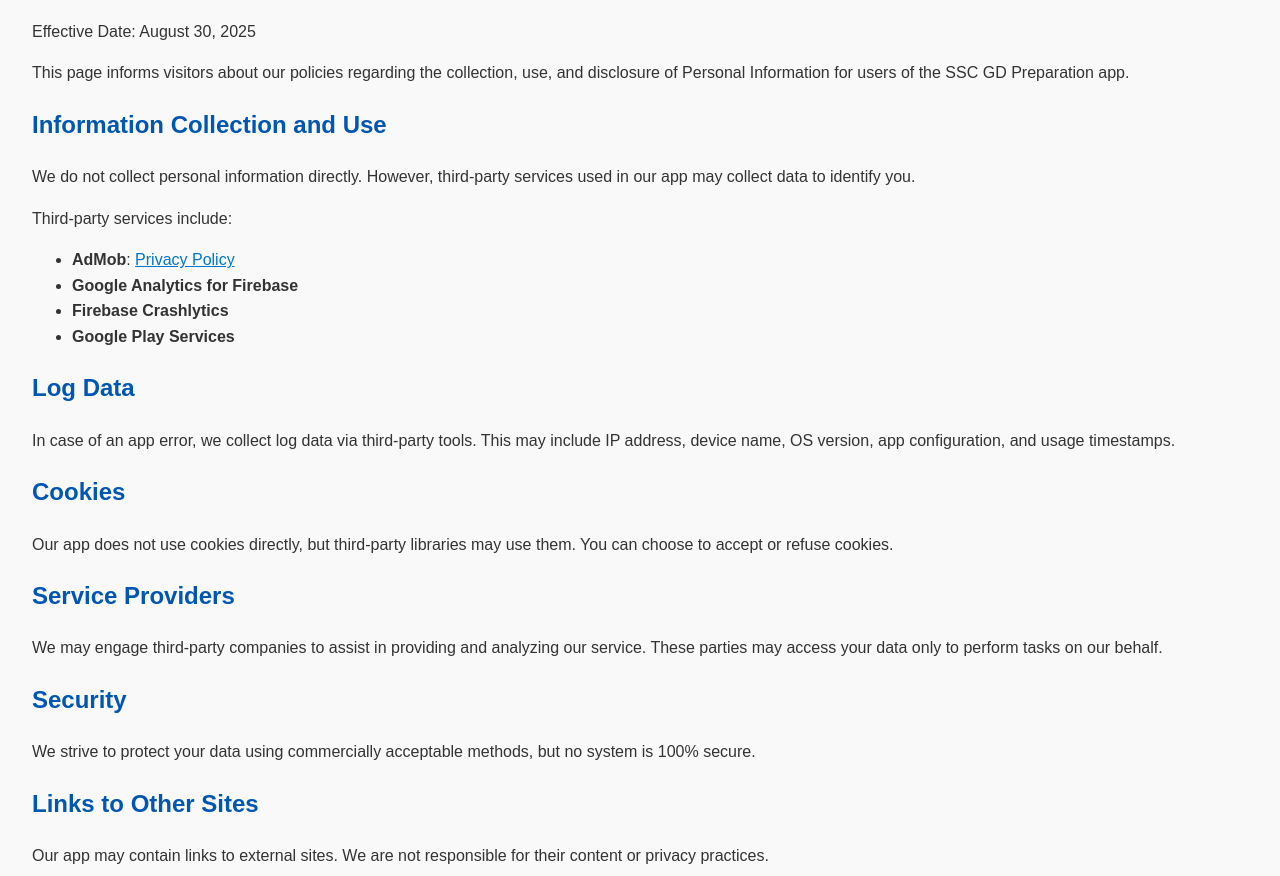
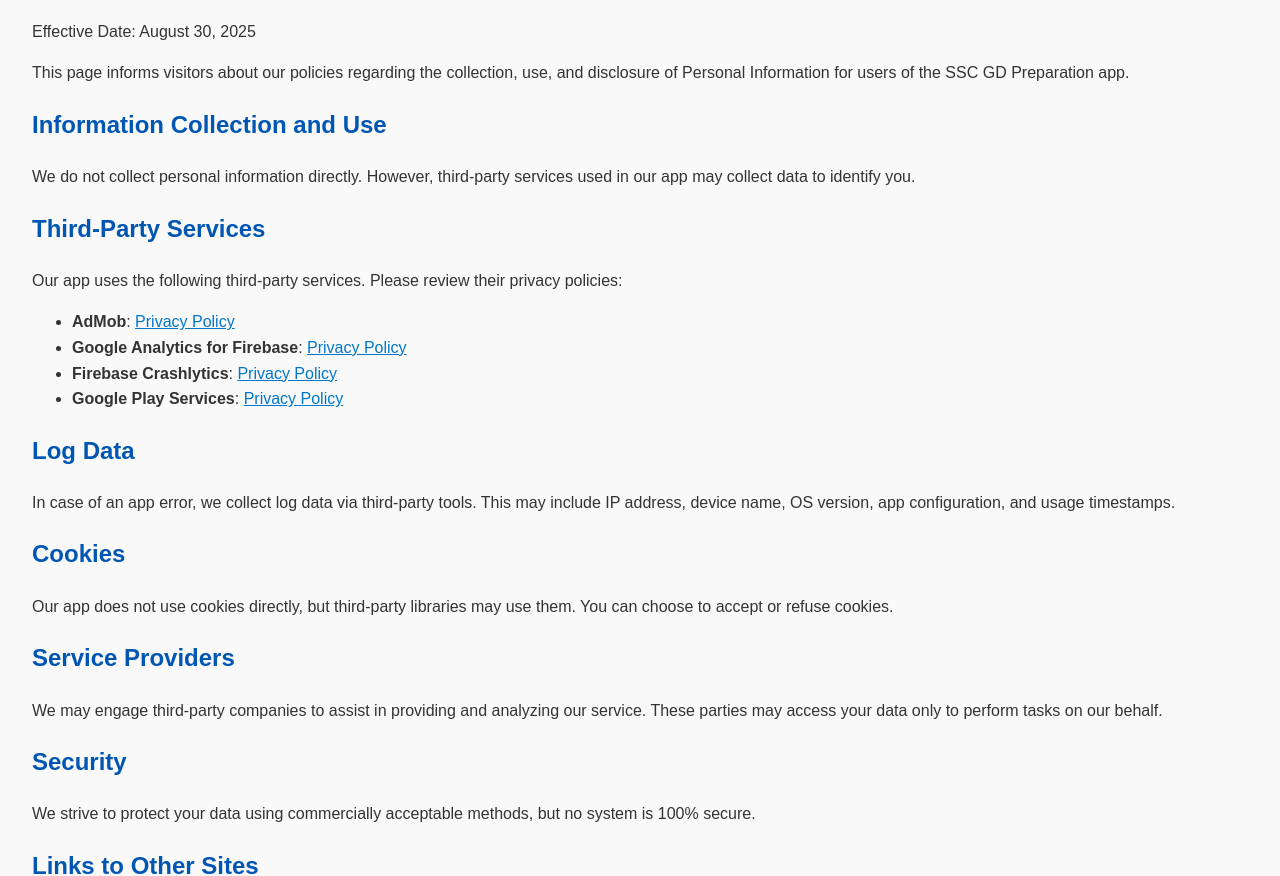
Before and after one commit to sayantikamobileapps/Privacy_Policy, a plain HTML site: page index.html in a window 1280 px wide. Shown: the part 86-962 px from the top of the page. Drawn offline with Linux system fonts and the light colour scheme.

Commit message:
Revise privacy policy and third-party service details
Updated privacy policy content and links for third-party services.

```diff
--- a/index.html
+++ b/index.html
@@ -3,7 +3,7 @@
 <head>
   <meta charset="UTF-8" />
   <meta name="viewport" content="width=device-width, initial-scale=1.0" />
-  <title>Privacy Policy - SayantikaMobileApp</title>
+  <title>Privacy Policy - Sayantikambileapps</title>
   <style>
     body {
       font-family: Arial, sans-serif;
@@ -28,12 +28,34 @@
 
   <h2>Information Collection and Use</h2>
   <p>We do not collect personal information directly. However, third-party services used in our app may collect data to identify you.</p>
-  <p>Third-party services include:</p>
+
+  <h2>Third-Party Services</h2>
+  <p>Our app uses the following third-party services. Please review their privacy policies:</p>
   <ul>
-    <li><strong>AdMob</strong>: <a href="https://policies.google.com/privacy?hl=en" target="_blank">Privacy Policy</a></li>
-    <li><strong>Google Analytics for Firebase</strong></li>
-    <li><strong>Firebase Crashlytics</strong></li>
-    <li><strong>Google Play Services</strong></li>
+    <li>
+      <strong>AdMob</strong>:
+      <a href="https://policies.google.com/privacy?hl=en" target="_blank" rel="noopener noreferrer">
+        Privacy Policy
+      </a>
+    </li>
+    <li>
+      <strong>Google Analytics for Firebase</strong>:
+      <a href="https://firebase.google.com/support/privacy" target="_blank" rel="noopener noreferrer">
+        Privacy Policy
+      </a>
+    </li>
+    <li>
+      <strong>Firebase Crashlytics</strong>:
+      <a href="https://firebase.google.com/terms/crashlytics" target="_blank" rel="noopener noreferrer">
+        Privacy Policy
+      </a>
+    </li>
+    <li>
+      <strong>Google Play Services</strong>:
+      <a href="https://policies.google.com/privacy" target="_blank" rel="noopener noreferrer">
+        Privacy Policy
+      </a>
+    </li>
   </ul>
 
   <h2>Log Data</h2>
@@ -49,10 +71,10 @@
   <p>We strive to protect your data using commercially acceptable methods, but no system is 100% secure.</p>
 
   <h2>Links to Other Sites</h2>
-  <p>Our app may contain links to external sites. We are not responsible for their content or privacy practices.</p>
+  <p>Our app may include links to external websites or services. These links are provided for your convenience and reference only. We do not operate or control these third-party sites and are not responsible for their content, privacy practices, or terms of use. We recommend reviewing the privacy policies of any third-party sites you visit through our app.</p>
 
   <h2>Children’s Privacy</h2>
-  <p>Our app is not intended for children under 13. We do not knowingly collect data from children. If we discover such data, we delete it immediately.</p>
+  <p>Our app is not intended for children under the age of 13. We do not knowingly collect or solicit personal information from anyone under 13. If we become aware that we have inadvertently collected personal data from a child under 13, we will take immediate steps to delete such information. Parents or guardians who believe their child has provided us with personal information can contact us at <a href="mailto:moughoshyou@gmail.com">moughoshyou@gmail.com</a> to request its removal.</p>
 
   <h2>Changes to This Privacy Policy</h2>
   <p>We may update this policy periodically. Changes will be posted on this page and are effective immediately.</p>
```
